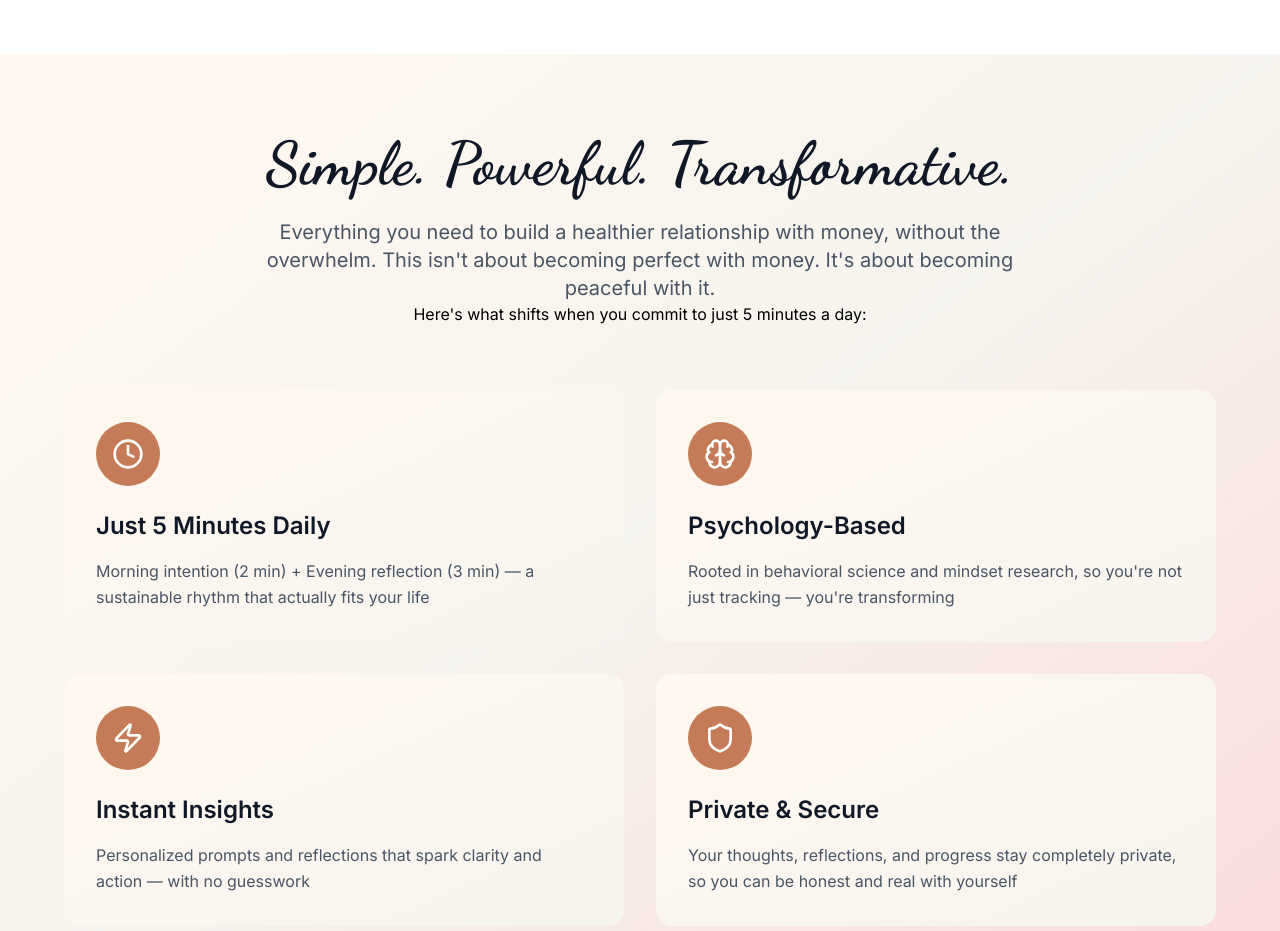
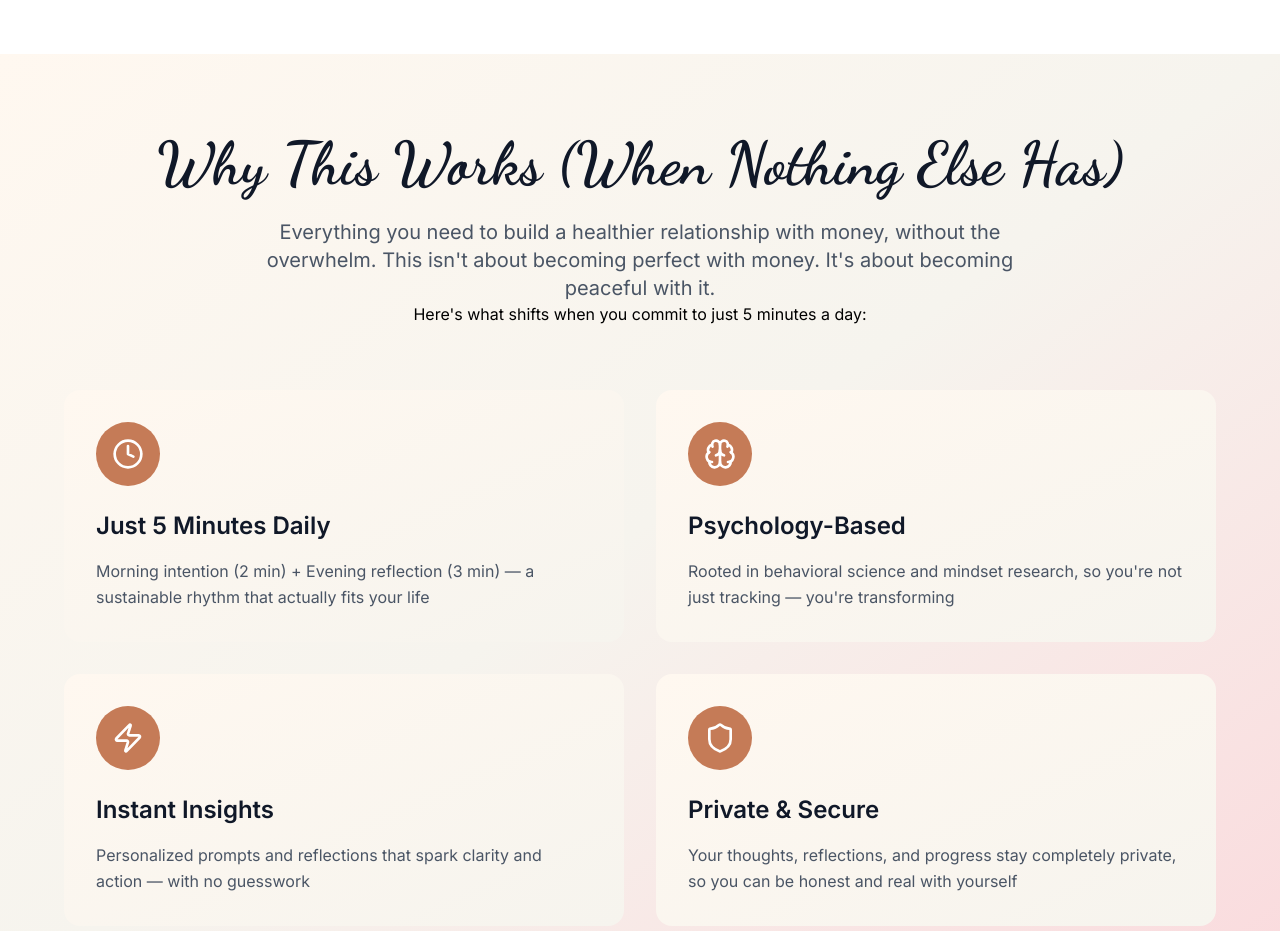
Before and after one commit to carolynjones73-create/mindful-landing, a React (Vite) app: page / in a window 1280 px wide. Shown: the part 4120-5051 px from the top of the page. Built offline with nearby package versions, Linux system fonts and the light colour scheme; no server answers.

Commit message:
Update Features section heading

```diff
--- a/src/components/landing/LandingPage.tsx
+++ b/src/components/landing/LandingPage.tsx
@@ -355,7 +355,7 @@ export default function LandingPage({ onGetStarted }: LandingPageProps) {
         <div className="max-w-7xl mx-auto px-4">
           <div className="text-center mb-16">
             <h2 className="text-5xl md:text-6xl font-bold text-gray-900 mb-6" style={{ fontFamily: 'Dancing Script, cursive' }}>
-              Simple. Powerful. Transformative.
+              Why This Works (When Nothing Else Has)
             </h2>
             <p className="text-xl text-gray-600 max-w-3xl mx-auto">
               Everything you need to build a healthier relationship with money, without the overwhelm.
```
